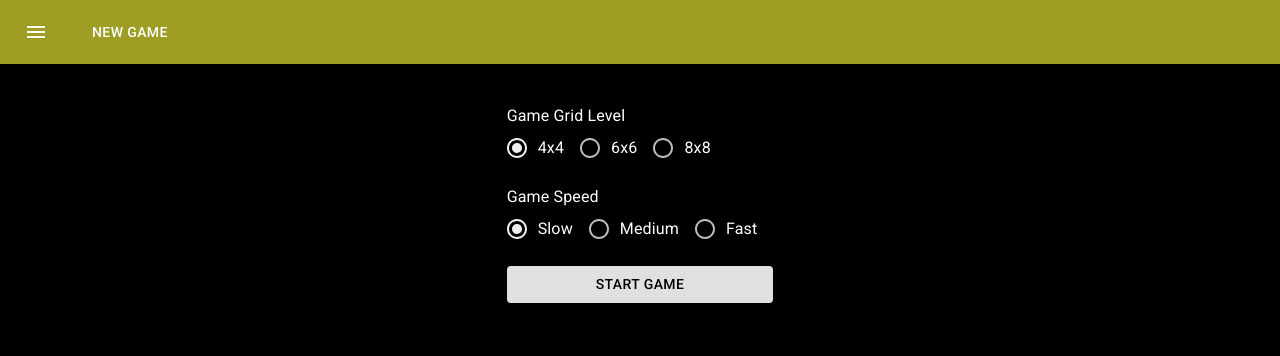
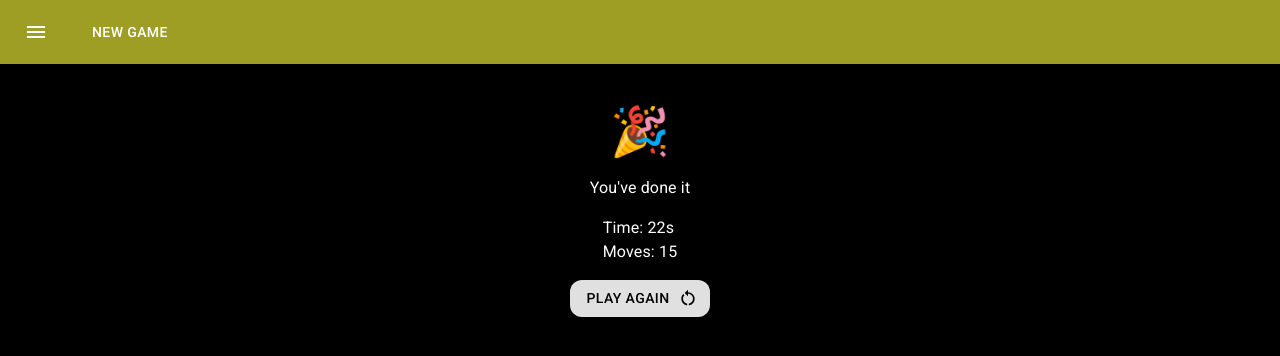
Before and after one commit to ShinK8245/matching-card, a React (Create React App) app: page / in a window 1280 px wide. Shown: the top 356 px of the page. Built offline with nearby package versions, Linux system fonts and the light colour scheme.

Commit message:
Created GameCompletion component

```diff
--- a/src/App.jsx
+++ b/src/App.jsx
@@ -4,6 +4,7 @@ import Navbar from "./components/Navbar";
 import { StartGame } from "./components/StartGame";
 import { CardDataContext } from "./context/CardDataContext";
 import { Box } from "@mui/material";
+import { GameCompletion } from "./components/GameCompletion";
 
 function App() {
   const { gameStarted } = useContext(CardDataContext);
@@ -12,7 +13,8 @@ function App() {
     <>
       <Navbar />
       <Box id="main-container" display="flex" justifyContent="center" mt={5}>
-        {gameStarted ? <CardGrid /> : <StartGame />}
+        {/* {gameStarted ? <CardGrid /> : <StartGame />} */}
+        <GameCompletion />
       </Box>
     </>
   );
--- /dev/null
+++ b/src/components/GameCompletion.jsx
@@ -0,0 +1,37 @@
+import { Box, Button, Typography } from "@mui/material";
+import { grey } from "@mui/material/colors";
+import React from "react";
+import RestartAltIcon from "@mui/icons-material/RestartAlt";
+
+const GameCompletion = () => {
+  const time = "22s";
+  const moves = 15;
+
+  return (
+    <Box display="flex" flexDirection="column" alignItems="center" gap={2}>
+      <Typography variant="h3">🎉</Typography>
+      <Typography color="white">You've done it</Typography>
+      <Box>
+        <Typography color="white">Time: {time}</Typography>
+        <Typography color="white">Moves: {moves}</Typography>
+      </Box>
+      <Button
+        variant="contained"
+        sx={{
+          bgcolor: grey[300],
+          borderRadius: 3,
+          color: "black",
+          "&:hover": {
+            bgcolor: grey[50],
+          },
+        }}
+        endIcon={<RestartAltIcon />}
+        // onClick={handleStartGame}
+      >
+        Play Again
+      </Button>
+    </Box>
+  );
+};
+
+export { GameCompletion };
--- a/src/components/StartGame.jsx
+++ b/src/components/StartGame.jsx
@@ -105,6 +105,7 @@ const StartGame = () => {
         variant="contained"
         sx={{
           bgcolor: grey[300],
+          borderRadius: 3,
           color: "black",
           "&:hover": {
             bgcolor: grey[50],
```
